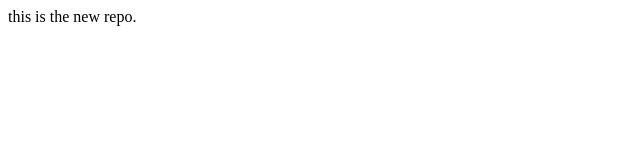
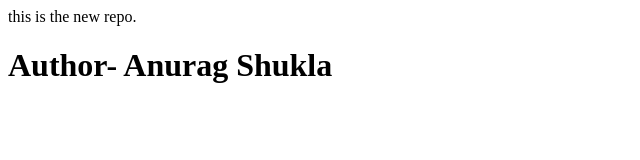
Before and after one commit to AnuragShukla19/LocalRepo, a plain HTML site: page index.html in a window 1280 px wide. Shown: the whole page, without its empty margins (0-640 px from the left). Drawn offline with Linux system fonts and the light colour scheme.

Commit message:
author name

```diff
--- a/index.html
+++ b/index.html
@@ -1 +1,2 @@
 <p>this is the new repo.</p>
+<h1>Author- Anurag Shukla</h1>
```
